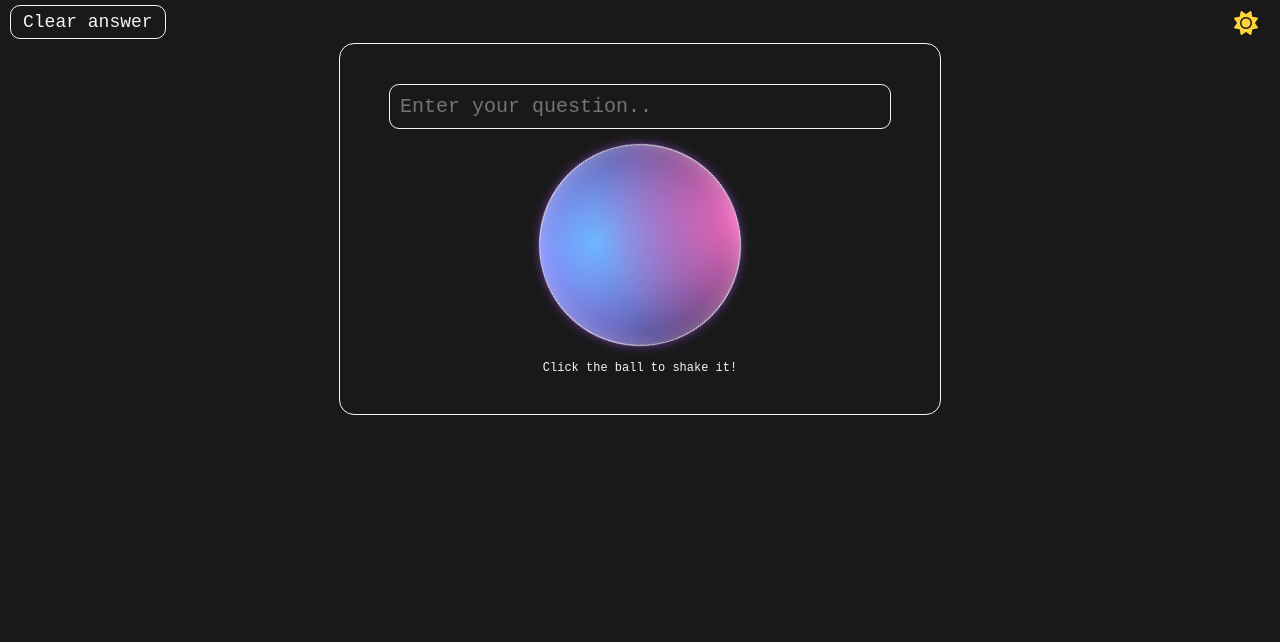
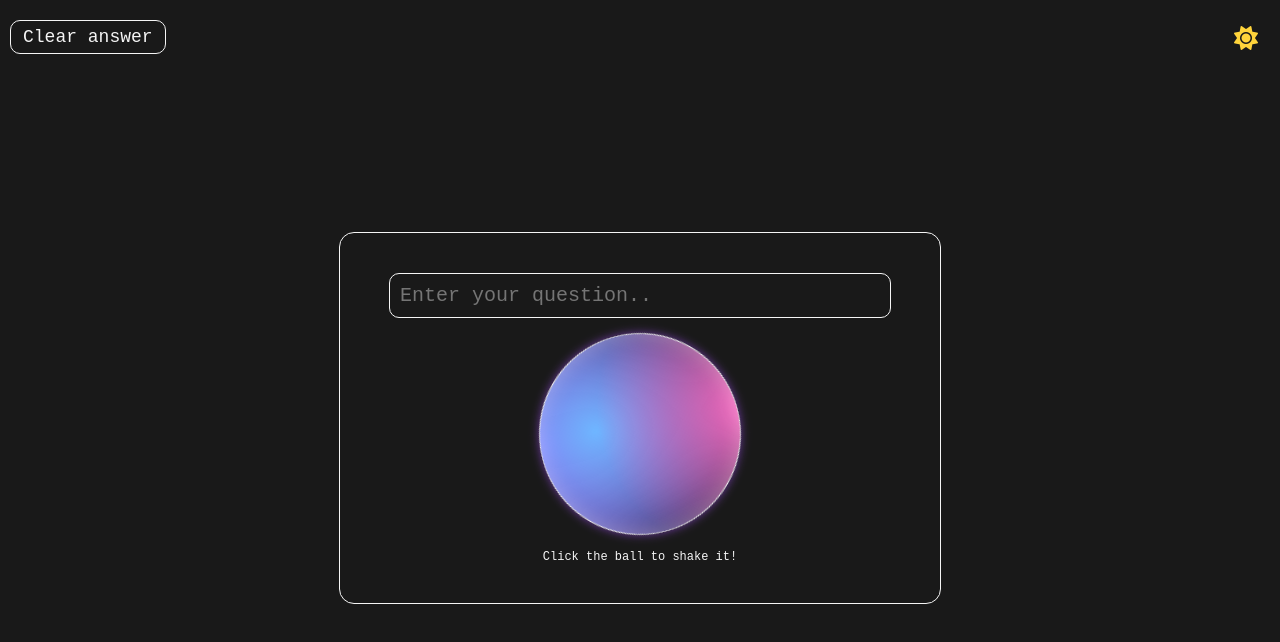
Before and after one commit to fateshadez/magic-ball, a plain HTML site: page index.html in a window 1280 px wide. Drawn offline with Linux system fonts and the light colour scheme.

Commit message:
Add an icon and increase the distance between the header and main content

```diff
--- a/index.html
+++ b/index.html
@@ -3,7 +3,7 @@
   <head>
     <meta charset="UTF-8">
     <meta name="viewport" content="width=device-width, initial-scale=1.0">
-    <link rel="icon" href="./imgs/flower.png">
+    <link rel="icon" href="/imgs/flower.png">
     <link rel="stylesheet" href="style/index.css">
     <script src="https://kit.fontawesome.com/7efba6ae0b.js" crossorigin="anonymous"></script>
     <script src="script/index.js" defer></script>
--- a/script/index.js
+++ b/script/index.js
@@ -13,16 +13,19 @@ createElement = (tag, parent, className, id, text) => {
 //Body
 const body = document.body;
 
-//Main container
-const container = createElement("div", body, "container");
+//Header
+const header = createElement("div", body, "row");
 
 //Clear button in case you want to watch the ball rotate :)
-const clearAnswerButton = createElement("button", body, "clear-answer");
+const clearAnswerButton = createElement("button", header, "clear-answer");
 clearAnswerButton.textContent = "Clear answer";
 
 //Dark/Light mode button
-const colorModeButton = createElement("button", body, "color-mode");
+const colorModeButton = createElement("button", header, "color-mode");
 colorModeButton.classList.add("fa-moon", "fa-solid");
+
+//Main container
+const container = createElement("div", body, "container");
 
 //Input field
 const question = createElement("input", container, "question");
@@ -75,7 +78,6 @@ randomAnswer = () => {
   return answers[Math.floor(Math.random() * answers.length)];
 };
 
-
 /*Event listeners*/
 //Toggle dark mode button
 colorModeButton.addEventListener("click", () => {
--- a/style/index.css
+++ b/style/index.css
@@ -13,20 +13,32 @@
 
 /* DOM elements' classes */
 body {
-  padding-top: 25px;
+  padding: 0;
   display: flex;
   flex-direction: column;
   align-items: center;
-  justify-content: flex-start;
+  justify-content: space-evenly;
+  overflow: hidden;
   min-height: 100vh;
   background-color: var(--bg-light);
   color: var(--text-light);
   transition: background-color 0.3s ease, color 0.3s ease;
 }
 
+.row {
+  display: flex;
+  width: 100%;
+  justify-content: space-between;
+  align-items: center;
+  position: fixed;
+  top: 0;
+  padding: 15px 30px;
+}
+
 .clear-answer {
   border: 1px solid black;
-  position: absolute;
+  align-self: flex-start;
+  position: relative;
   top: 5px;
   left: 10px;
   font-size: 18px;
@@ -39,7 +51,8 @@ body {
 
 .color-mode {
   border: none;
-  position: absolute;
+  position: relative;
+  align-self: flex-end;
   top: 5px;
   right: 10px;
   font-size: 24px;
```
Also changed, not shown: imgs/flower.png (added).
